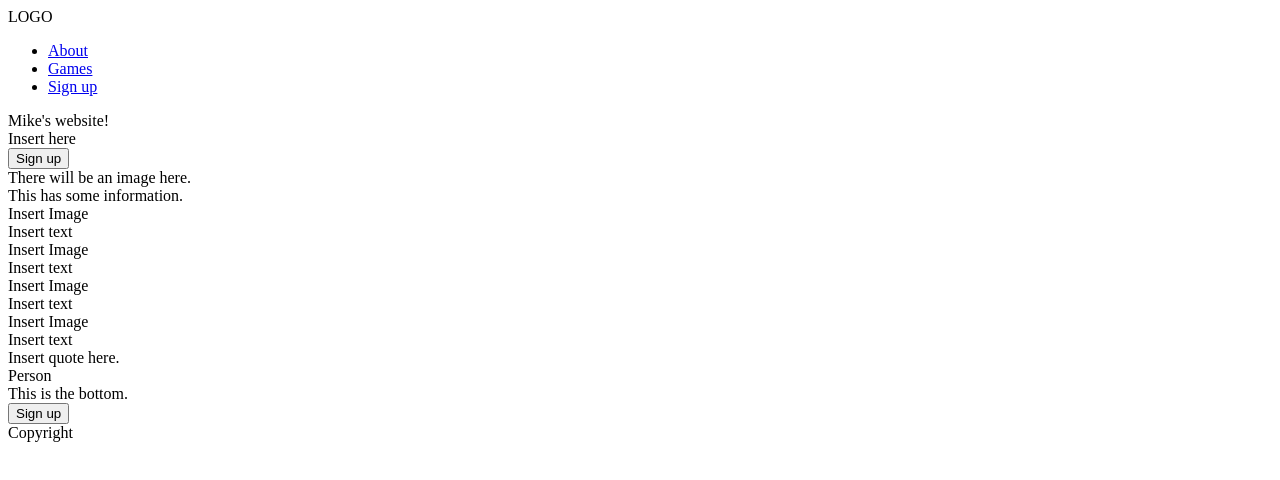
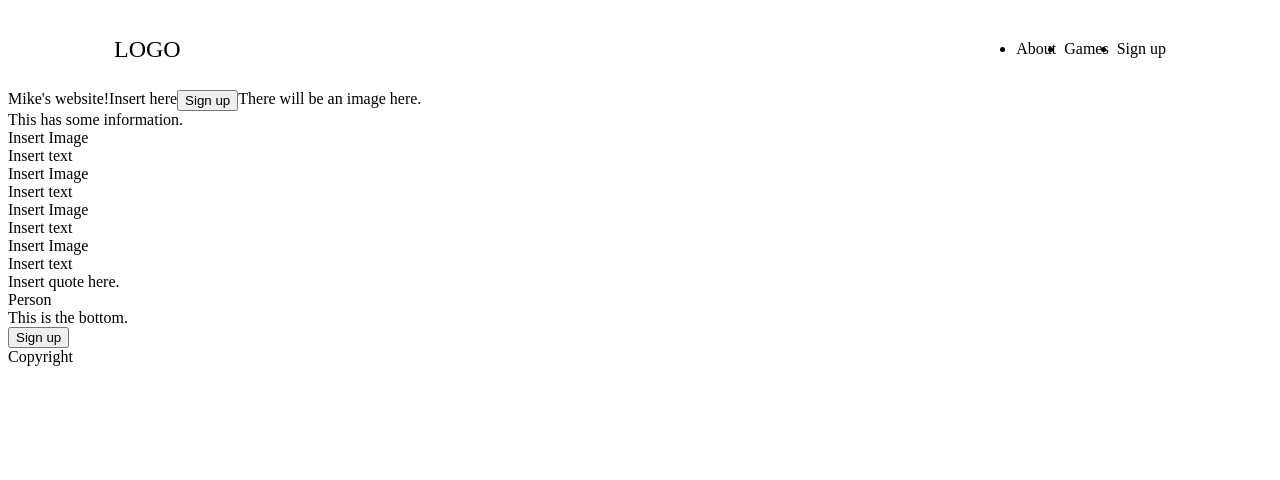
Before and after one commit to MikeTSands/Landing-page, a plain HTML site: page index.html in a window 1280 px wide. Drawn offline with Linux system fonts and the light colour scheme.

Commit message:
update index.html and add style.css for header

```diff
--- a/index.html
+++ b/index.html
@@ -5,21 +5,22 @@
     <meta http-equiv="X-UA-Compatible" content="IE=edge">
     <meta name="viewport" content="width=device-width, initial-scale=1.0">
     <title>Document</title>
+    <link rel="stylesheet" href="style.css">
 </head>
 <body>
     <div class="header">
         <div class="logo">LOGO</div>
         <ul class="right-links">
-            <li><a href="#">About</a></li>
-            <li><a href="#">Games</a></li>
-            <li><a href="#">Sign up</a></li>
+            <li>About</li>
+            <li>Games</li>
+            <li>Sign up</li>
         </ul>
-        <div class="container">
-            <div class="title">Mike's website!</div>
-            <div class="para">Insert here</div>
-            <button class="sign-up">Sign up</button>
-            <div class="header-image">There will be an image here.</div>
-        </div>
+    </div>
+    <div class="container">
+        <div class="title">Mike's website!</div>
+        <div class="para">Insert here</div>
+        <button class="sign-up">Sign up</button>
+        <div class="header-image">There will be an image here.</div>
     </div>
     <div class="information">
         This has some information.
--- /dev/null
+++ b/style.css
@@ -0,0 +1,35 @@
+*{
+    text-decoration: none;
+}
+
+/*.header,
+.container{
+    background-color: #1F2937;
+}
+*/
+.header{
+    display: flex;
+    justify-content: space-between;
+    align-items: center;
+    margin-left: 90px;
+    margin-right: 90px;
+    padding: 16px;
+}
+
+.logo{
+    font-size: 24px;
+    /*color: #F9FAF8;*/
+}
+
+.right-links{
+    display: flex;
+    gap: 8px;
+}
+
+.right-links ul{
+    list-style-type: none;
+}
+
+.container{
+    display: flex;
+}
```
